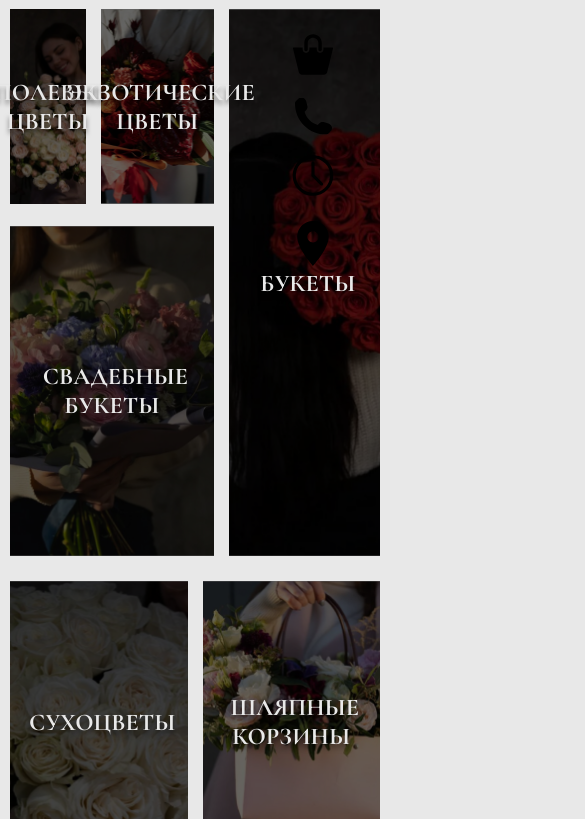
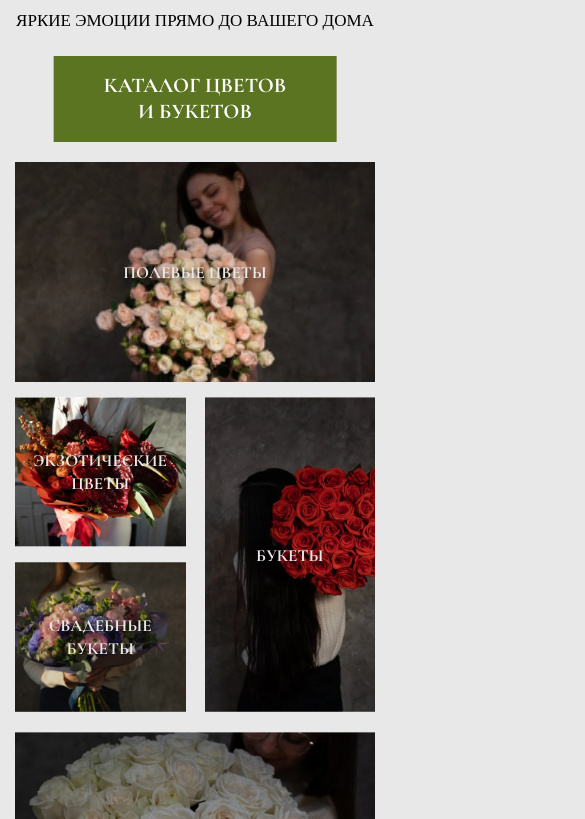
Before and after one commit to Ivanuch22/LaFlowers, a website: page docs/index.html in a window 390 px wide. Shown: the part 189-1008 px from the top of the page, 585 px wide, since content can reach past the window. Drawn offline with nearby package versions, Linux system fonts and the light colour scheme; a web font is replaced by a local one.

Commit message:
Test mobile version

```diff
--- a/docs/index.html
+++ b/docs/index.html
@@ -138,6 +138,8 @@
                </a>
             </div>
          </header>
+         <button class="catalog__link">каталог цветов <br>
+            и букетов</button>
          <ul class="firstSectionBg__block">
             <li class="firstSectionBg__li small">
                <a class="firstSectionBg__img" href="#" style="background-image: url(img/DSC0613.jpg);">
@@ -164,7 +166,7 @@
          <div class="arrow">
             <img class="arrow-img" src="img/Arrow.svg" alt="">
          </div>
-         <div class="text">доставляем свежие цветы и яркие эмоции прямо до вашего дома</div>
+         <div class="text">доставляем свежие цветы и <br> яркие эмоции прямо до вашего дома</div>
          <ul class="firstSectionBg__block">
             <li class="firstSectionBg__li medium">
                <a class="firstSectionBg__img" href="#" style="background-image: url(img/DSC0623.jpg);">
@@ -179,7 +181,7 @@
          </ul>
       </div>
    </section>
-   <section class="secondSection">
+   <section class="secondSection section">
       <div class="container">
          <div class="secondSection__block">
             <h3 class="secondSection__title">МЫ ВЛЮБЛЕНЫ В КАЖДЫЙ БУКЕТ, КОТОРЫЙ СОБИРАЕМ</h3>
@@ -202,7 +204,7 @@
          </div>
       </div>
    </section>
-   <section class="fullScrinSection">
+   <section class="fullScrinSection section">
       <div class="fullScrinSection__bg" style="background-image: url(img/FullScrin.jpg);">
          <div class="container">
             <h4 class="fullScrinSection__text">Радуйте себя прекрасными цветами каждый день!</h4>
@@ -214,7 +216,7 @@
          </button>
       </div>
    </section>
-   <section class="sliderSection">
+   <section class="sliderSection section">
       <div class="container">
          <div class="swiper">
             <div class="swiper-container">
@@ -315,7 +317,7 @@
 
       </div>
    </section>
-   <section class="ContactSection">
+   <section class="ContactSection section">
       <button class="ContactSection__button button">
          Контакты
       </button>
@@ -369,7 +371,7 @@
          </div>
       </div>
    </section>
-   <footer class="footer">
+   <footer class="footer section">
       <div class="container">
          <div class="footer__row">
             <div class="logo">
--- /dev/null
+++ b/docs/scss/_media.scss
@@ -0,0 +1,164 @@
+@media (max-width: 1260px) {
+   .firstSectionBg__li::before {
+      display: none;
+   }
+   .text {
+      display: none;
+   }
+   .header__communication {
+      right: 25px;
+   }
+}
+@media (max-width: 1024px) {
+   .logo {
+      width: 440px;
+      height: 136px;
+   }
+   .container {
+      padding: 0 70px;
+   }
+   .firstSectionBg__block {
+      gap: 15px 19px;
+      grid-template-columns: 1fr 1fr;
+      grid-template-rows: 342px 260px 260px;
+   }
+   .firstSectionBg__block:last-child {
+      margin-top: 20px;
+      grid-template-rows: 342px;
+   }
+   .medium {
+      height: 342px;
+      &:last-child {
+         display: none;
+      }
+   }
+   .bold .firstSectionBg__img {
+      height: 100%;
+   }
+   .firstSectionBg__link {
+      font-size: 35px;
+      line-height: 40px;
+      width: 100%;
+   }
+   .text {
+      display: block;
+      transform: none;
+      text-align: center;
+      font-size: 31px;
+      line-height: 38px;
+      top: 278px;
+      left: 50%;
+      width: 660px;
+      transform: translateX(-50%);
+   }
+   .header {
+      padding-top: 142px;
+      justify-content: center;
+   }
+   .header__communication {
+      top: 60px;
+      transform: none;
+      right: 70px;
+   }
+   .header__img {
+      width: 100%;
+      height: 100%;
+   }
+   .header__link {
+      display: none;
+      &:nth-child(2) {
+         display: block;
+         width: 100px;
+         height: 100px;
+      }
+   }
+   .header__button {
+      display: none;
+   }
+   .firstSectionBg__li {
+      height: 100%;
+      &:nth-child(1) {
+         grid-column: span 2;
+      }
+      &:nth-child(4) {
+         overflow: hidden;
+         grid-row-start: 3;
+         grid-column: span 1;
+      }
+   }
+}
+@media (max-width: 900px) {
+   .container {
+      padding: 0 15px;
+   }
+}
+@media (max-width: 768px) {
+   .logo {
+      height: 110px;
+   }
+   .header {
+      padding-top: 70px;
+   }
+   .menu {
+      display: none;
+   }
+   .header__communication {
+      top: 20px;
+      right: 20px;
+   }
+   .text {
+      font-size: 24px;
+      line-height: 30px;
+      top: 190px;
+      width: 100%;
+   }
+   .catalog__link {
+      font-size: 29px;
+      line-height: 35px;
+      margin-bottom: 20px;
+   }
+   .header__link:nth-child(2) {
+      width: 50px;
+      height: 50px;
+   }
+}
+@media (max-width: 650px) {
+   .firstSectionBg__block {
+      grid-template-rows: 220px 150px 150px;
+   }
+   .firstSectionBg__block:last-child {
+      grid-template-rows: 220px;
+   }
+   .firstSectionBg__link {
+      font-size: 17px;
+      line-height: 23px;
+   }
+   .firstSectionBg {
+      .arrow {
+         display: none;
+      }
+   }
+}
+@media (max-width: 400px) {
+   .text {
+      font-size: 17px;
+      top: 165px;
+   }
+   .header {
+      margin-bottom: 20px;
+   }
+   .catalog__link {
+      font-size: 21px;
+      line-height: 26px;
+   }
+}
+@media (min-width: 1025px) {
+   .catalog__link {
+      display: none;
+   }
+   .text {
+      br {
+         display: none;
+      }
+   }
+}
--- a/docs/scss/style.scss
+++ b/docs/scss/style.scss
@@ -2,6 +2,7 @@
 @import "../scss/_global.scss";
 // font-family: 'Cormorant Garamond', serif;
 // font-family: 'Cormorant Infant', serif;
+
 .header {
    display: flex;
    padding: 23px 0 45px 10px;
@@ -141,7 +142,6 @@
       text-shadow: 0px 4px 5px rgba(0, 0, 0, 0.5);
       color: #e9e9e9;
       text-align: center;
-      text-indent: 7px;
       font-family: "Cormorant Infant", serif;
       font-weight: 700;
       font-size: 24px;
@@ -162,10 +162,7 @@
    grid-column: span 2;
 }
 .medium {
-   height: auto;
-   .firstSectionBg__img {
-      height: 282px;
-   }
+   height: 282px;
 }
 .bold {
    position: relative;
@@ -182,6 +179,21 @@
    transform: translateX(-50%) translateY(3040%) rotate(270deg);
    left: 90px;
    top: 0;
+}
+.catalog__link {
+   position: relative;
+   left: 50%;
+   transform: translateX(-50%);
+   display: inline-block;
+   font-family: "Cormorant Infant";
+   font-weight: bold;
+   font-size: 43px;
+   line-height: 52px;
+   text-transform: uppercase;
+   color: #ffffff;
+   background-color: #5a7421;
+   padding: 17px 50px;
+   margin-bottom: 60px;
 }
 //////////////////////////////
 //////////////////////////////
@@ -524,3 +536,8 @@
       color: #000000;
    }
 }
+.section {
+   display: none;
+}
+
+@import "../scss/_media";
```
Also changed, not shown: docs/css/style.min.css.
